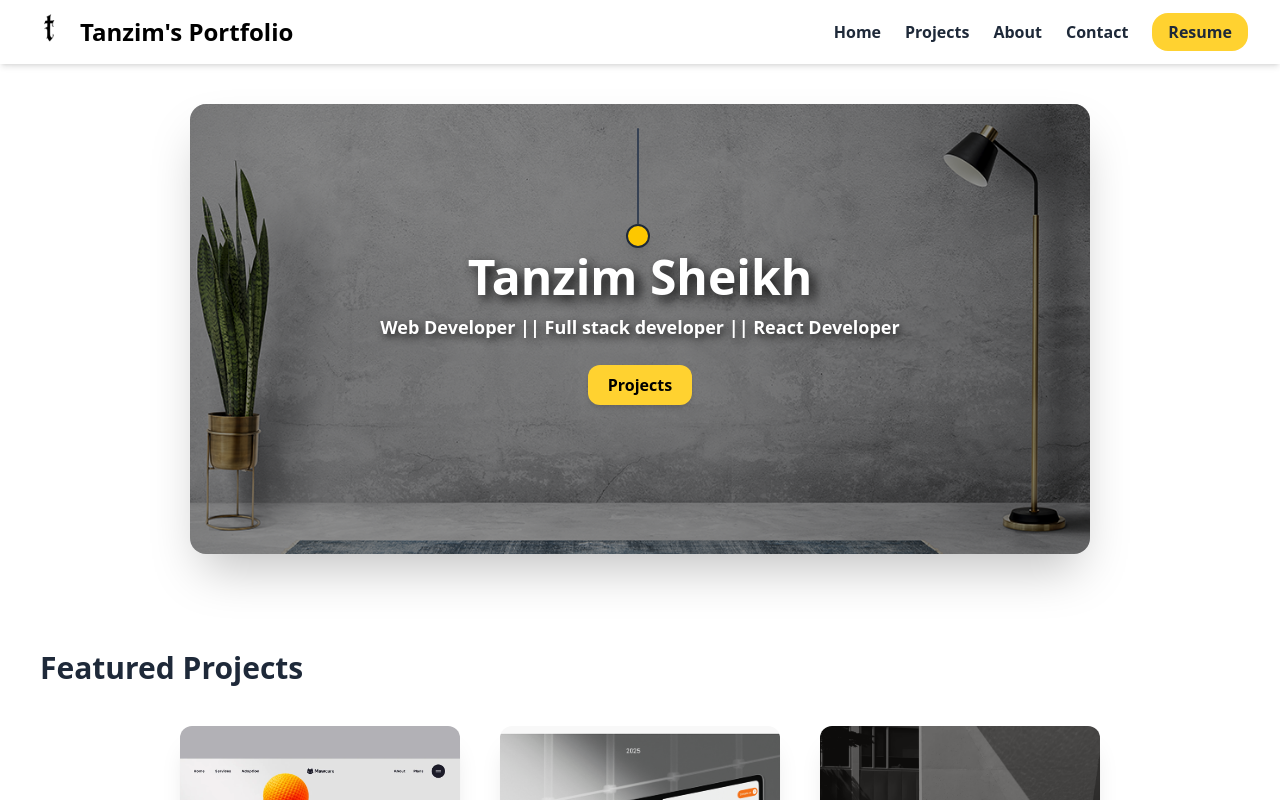
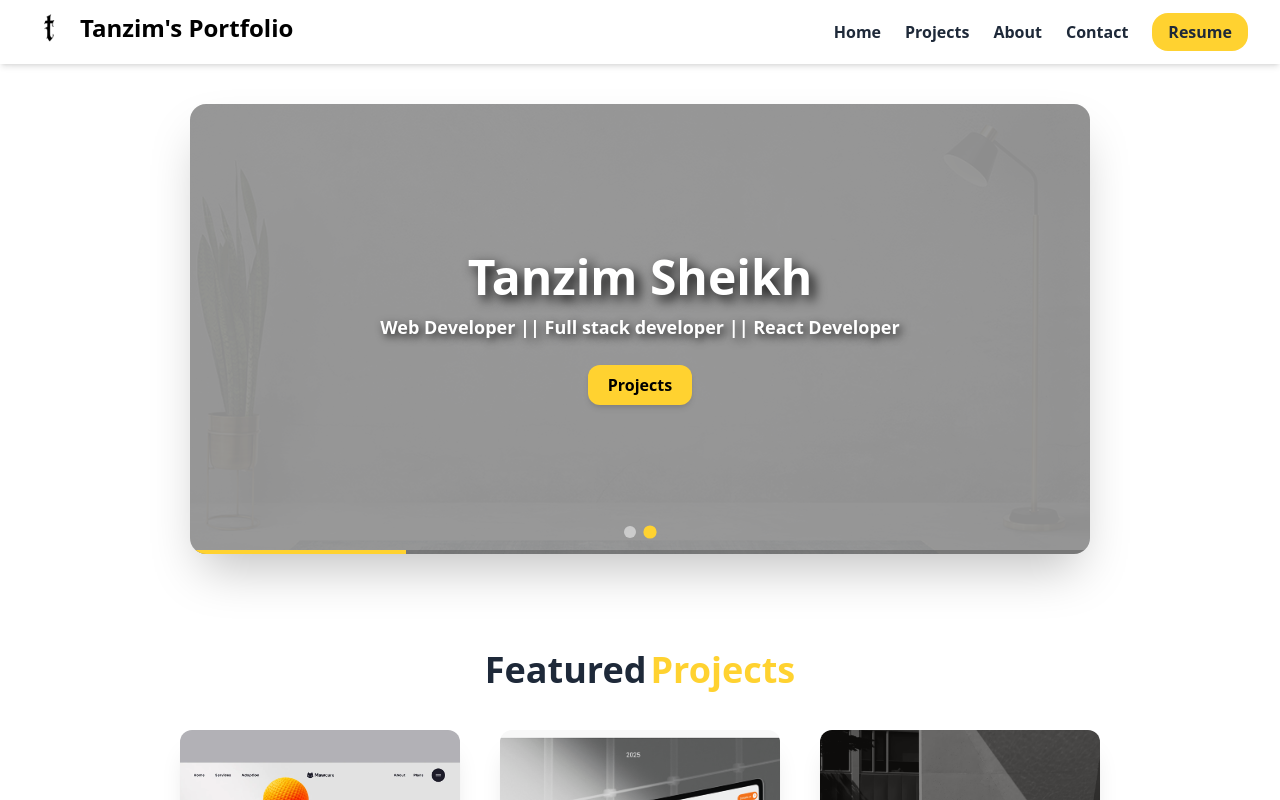
Before and after one commit to Tanzim-sheikh/portfolio-frontend, a React (Vite) app: page / in a window 1280 px wide. Shown: the top 800 px of the page. Built offline with nearby package versions, Linux system fonts and the light colour scheme.

Commit message:
Making responsive toggle

```diff
--- a/src/components/About.jsx
+++ b/src/components/About.jsx
@@ -2,7 +2,7 @@ import React from 'react';
 import profile from "../assets/profile.jpg"
 export default function AboutMe() {
   return (
-    <section id="about" className="w-full px-10 py-20 bg-white">
+    <section id="about" className="w-full px-10 py-20 bg-white pt-30">
       <div className="max-w-6xl mx-auto flex flex-col md:flex-row items-center gap-12">
 
         {/* 🟨 Image with Overlay */}
--- a/src/components/Header.jsx
+++ b/src/components/Header.jsx
@@ -1,18 +1,27 @@
+
   import React, { useState } from 'react';
-import logo from "../assets/letter-t.png";
-import { BiMenu } from 'react-icons/bi';
+  import logo from "../../src/assets/letter-t.png";
+  import { BiMenu, BiX } from 'react-icons/bi';
+
   export default function Headers() {
-  const [isOpen, setIconopen] = useState(false);
+    const [isOpen, setIsOpen] = useState(false);
+    const Resume = () => {
+      window.open("https://drive.google.com/file/d/1LMSlTjgXpv4l25beFcL9uPsfVfHSrGLs/view", "_blank");
+    };
+
+    const handleToggle = () => setIsOpen((prev) => !prev);
+    const handleClose = () => setIsOpen(false);
+
     return (
       <header data-aos="fade-down" className="sticky top-0 z-50 bg-white shadow-md w-full">
         <nav className="px-6 py-2 flex justify-between items-center">
           <div className="flex items-center space-x-2">
             <img src={logo} alt="logo" className="w-12 h-12" />
-          <div className="text-2xl font-bold hover:cursor-pointer hover:text-amber-300">
+            <div className="text-2xl pb-2 font-bold hover:cursor-pointer hover:text-amber-300">
               Tanzim's Portfolio
             </div>
           </div>
-        <div>
+          {/* Desktop Menu */}
           <ul className="flex-wrap space-x-6 pr-2 font-semibold text-gray-800 hidden md:flex">
             <li><a href="#welcome" className="hover:text-amber-300">Home</a></li>
             <li><a href="#projects" className="hover:text-amber-300">Projects</a></li>
@@ -20,16 +29,68 @@ export default function Headers() {
             <li><a href="#contact" className="hover:text-amber-300">Contact</a></li>
             <li>
               <a
-              onClick={() => alert("Resume link is not available yet!")}
+                onClick={Resume}
                 className="hover:text-amber-300 hover:bg-black bg-amber-300 px-4 py-2 rounded-2xl transition-all cursor-pointer"
               >
                 Resume
               </a>
             </li>
           </ul>
-        <ul className='md:hidden'><li><button className='size-10'><BiMenu></BiMenu></button></li></ul>
+          {/* Mobile Toggle Button */}
+          <button
+            className="md:hidden size-10 flex items-center justify-center focus:outline-none"
+            onClick={handleToggle}
+            aria-label="Toggle menu"
+          >
+            {isOpen ? <BiX size={32} /> : <BiMenu size={32} />}
+          </button>
+        </nav>
+        {/* Mobile Menu */}
+        {isOpen && (
+          <div
+            className="md:hidden fixed inset-0 z-50 flex"
+            style={{backdropFilter: 'blur(4px)'}}
+            onClick={handleClose}
+          >
+            {/* White Overlay */}
+            <div className="absolute inset-0 bg-white bg-opacity-80 transition-opacity duration-300" />
+            {/* Slide-in Menu */}
+            <div
+              className="ml-auto h-full w-4/5 max-w-xs rounded-l-3xl shadow-2xl flex flex-col p-8 space-y-7 relative animate-slide-in-custom border-l border-gray-200 bg-white"
+              style={{ minWidth: '260px', background: '#fff' }}
+              onClick={e => e.stopPropagation()}
+            >
+              <button
+                className="absolute top-4 right-4 text-gray-500 hover:text-amber-400 transition-colors"
+                onClick={handleClose}
+                aria-label="Close menu"
+              >
+                <BiX size={32} />
+              </button>
+              <nav className="flex flex-col gap-4 mt-10 bg-white rounded-xl p-2">
+                <a href="#welcome" className="py-3 px-4 text-lg font-semibold text-gray-800 rounded-xl hover:bg-amber-100 hover:text-amber-400 transition-all" onClick={handleClose}>Home</a>
+                <a href="#projects" className="py-3 px-4 text-lg font-semibold text-gray-800 rounded-xl hover:bg-amber-100 hover:text-amber-400 transition-all" onClick={handleClose}>Projects</a>
+                <a href="#about" className="py-3 px-4 text-lg font-semibold text-gray-800 rounded-xl hover:bg-amber-100 hover:text-amber-400 transition-all" onClick={handleClose}>About</a>
+                <a href="#contact" className="py-3 px-4 text-lg font-semibold text-gray-800 rounded-xl hover:bg-amber-100 hover:text-amber-400 transition-all" onClick={handleClose}>Contact</a>
+                <a
+                  onClick={() => { Resume(); handleClose(); }}
+                  className="py-3 px-4 text-lg font-semibold bg-amber-300 rounded-xl hover:bg-black hover:text-amber-300 transition-all cursor-pointer text-center shadow-md mt-2"
+                >
+                  Resume
+                </a>
+              </nav>
             </div>
-      </nav>
+            <style>{`
+              @keyframes slide-in-custom {
+                0% { transform: translateX(100%); opacity: 0; }
+                100% { transform: translateX(0); opacity: 1; }
+              }
+              .animate-slide-in-custom {
+                animation: slide-in-custom 0.35s cubic-bezier(0.4,0,0.2,1);
+              }
+            `}</style>
+          </div>
+        )}
       </header>
     );
   }
--- a/src/components/Project.jsx
+++ b/src/components/Project.jsx
@@ -33,9 +33,9 @@ export default function Project() {
 
   return (
     <div id='projects' className="mt-24 px-10">
-      <h1 className="font-bold text-3xl text-gray-800 mb-10" data-aos="fade-down">
-        Featured Projects
-      </h1>
+        <h2 className="flex justify-center text-4xl font-extrabold text-gray-800 mb-10">
+            Featured <span  className="text-amber-300 ml-1">Projects</span>
+          </h2>
 
       <div className="flex justify-center gap-10 flex-wrap">
         {projects.map((proj, index) => (
--- a/src/components/Welcome.jsx
+++ b/src/components/Welcome.jsx
@@ -72,36 +72,44 @@
 // }
 
 
-import React, { useState } from 'react';
+import React, { useState, useEffect } from 'react';
 import { motion, AnimatePresence } from 'framer-motion';
 import main from "../assets/welcome.png";
+import logo from "../assets/letter-t.png";
 import modernLit from "../assets/welcomemid.png";
 
 export default function Welcome() {
-  const [showSecond, setShowSecond] = useState(false);
+  const [currentImageIndex, setCurrentImageIndex] = useState(0);
 
-  const handleThreadPull = () => {
-    setShowSecond(prev => !prev);
-  };
+  const images = [main, modernLit];
+
+  // Automatic image changer every 5 seconds
+  useEffect(() => {
+    const interval = setInterval(() => {
+      setCurrentImageIndex((prevIndex) => (prevIndex + 1) % images.length);
+    }, 5000); // 5 seconds
+
+    return () => clearInterval(interval);
+  }, [images.length]);
 
   return (
-    <main id="welcome" className="flex justify-center mt-10 relative">
+    <main id="welcome" className="w-full mt-10 relative">
+      {/* Desktop/Large screen */}
+      <div className="hidden sm:flex justify-center">
         <div className="relative h-[450px] w-[900px] rounded-2xl overflow-hidden shadow-2xl">
-
-        {/* Background Image Switcher */}
+          {/* Automatic Background Image Switcher */}
           <AnimatePresence mode="wait">
             <motion.div
-            key={showSecond ? 'second' : 'first'}
+              key={currentImageIndex}
               initial={{ opacity: 0 }}
               animate={{ opacity: 1 }}
               exit={{ opacity: 0 }}
-            transition={{ duration: 1 }}
+              transition={{ duration: 1.5, ease: "easeInOut" }}
               className="absolute inset-0 bg-cover bg-center"
-            style={{ backgroundImage: `url(${showSecond ? modernLit : main})` }}
+              style={{ backgroundImage: `url(${images[currentImageIndex]})` }}
             />
           </AnimatePresence>
-
-
+          {/* Overlay Text */}
           <div className="absolute inset-0 bg-black/40 z-10 flex flex-col justify-center items-center p-6">
             <h1
               className="text-white text-5xl font-extrabold"
@@ -123,30 +131,45 @@ export default function Welcome() {
               <a href="#projects">Projects</a>
             </button>
           </div>
-
-        {/* Realistic Thread Button (Pull) */}
-        <div className="absolute top-6 right-[440px] flex flex-col items-center z-30">
-          {/* Thread */}
+          {/* Image Indicator Dots */}
+          <div className="absolute bottom-4 left-1/2 transform -translate-x-1/2 flex space-x-2 z-20">
+            {images.map((_, index) => (
               <motion.div
-            animate={{
-              y: [0, 2, 0],
+                key={index}
+                className={`w-3 h-3 rounded-full transition-all duration-300 ${
+                  index === currentImageIndex
+                    ? 'bg-amber-300 scale-110'
+                    : 'bg-white/50 hover:bg-white/70'
+                }`}
+                whileHover={{ scale: 1.2 }}
+                onClick={() => setCurrentImageIndex(index)}
+                style={{ cursor: 'pointer' }}
+              />
+            ))}
+          </div>
+          {/* Progress Bar */}
+          <div className="absolute bottom-0 left-0 right-0 h-1 bg-black/20 z-20">
+            <motion.div
+              className="h-full bg-amber-300"
+              initial={{ width: "0%" }}
+              animate={{ width: "100%" }}
+              transition={{
+                duration: 5,
+                ease: "linear",
+                repeat: Infinity,
+                repeatType: "loop"
               }}
-            transition={{
-              repeat: Infinity,
-              duration: 1.5,
-              ease: "easeInOut"
-            }}
-            className="w-[2px] h-24 bg-gray-700"
             />
-
-          {/* Pull Knob */}
-          <motion.div
-            whileTap={{ y: 15 }}
-            transition={{ type: "spring", stiffness: 300 }}
-            onClick={handleThreadPull}
-            className="w-6 h-6 bg-yellow-400 border-2 border-gray-800 rounded-full shadow-lg cursor-pointer hover:scale-110 transition"
-            title="Pull Thread"
-          />
+          </div>
+        </div>
+      </div>
+      {/* Mobile/Small screen */}
+      <div className="flex sm:hidden justify-center items-center w-full px-4">
+        <div className="w-full max-w-xs bg-white rounded-2xl shadow-xl flex flex-col items-center py-10 px-4 mt-4">
+          <img src={logo} alt="logo" className="w-24 h-24 rounded-full object-cover border-4 border-amber-300 shadow mb-4 bg-white p-2" />
+          <h1 className="text-2xl font-extrabold text-gray-900 mb-2">Tanzim Sheikh</h1>
+          <p className="text-base text-gray-700 font-semibold mb-4 text-center">Web Developer<br/>Full Stack Developer<br/>React Developer</p>
+          <a href="#projects" className="mt-2 bg-amber-300 hover:bg-black hover:text-amber-300 text-black font-semibold px-5 py-2 rounded-xl shadow-md transition-all">Projects</a>
         </div>
       </div>
     </main>
```
Also changed, not shown: src/assets/image.png (added), 1 other file (tests, documents, lock files or other folders). Lines whose indentation alone changed are shown as unchanged.
